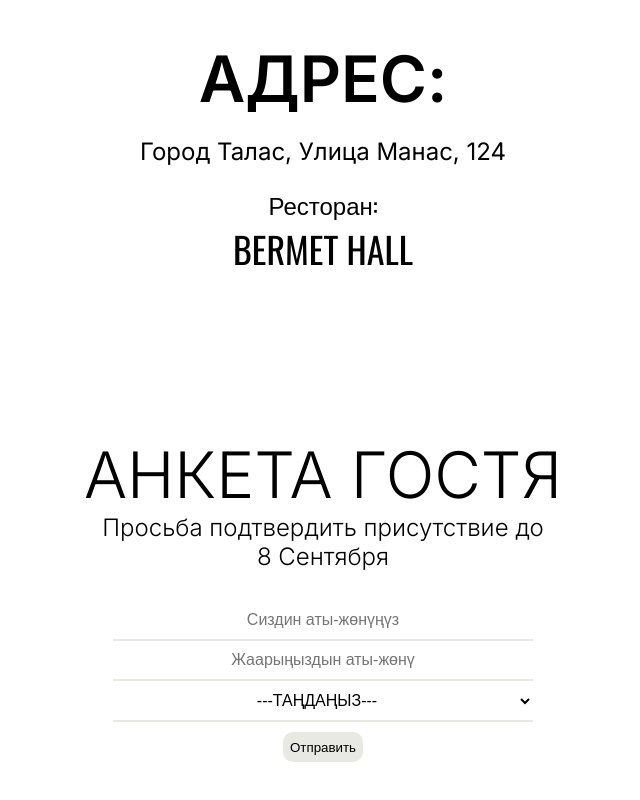
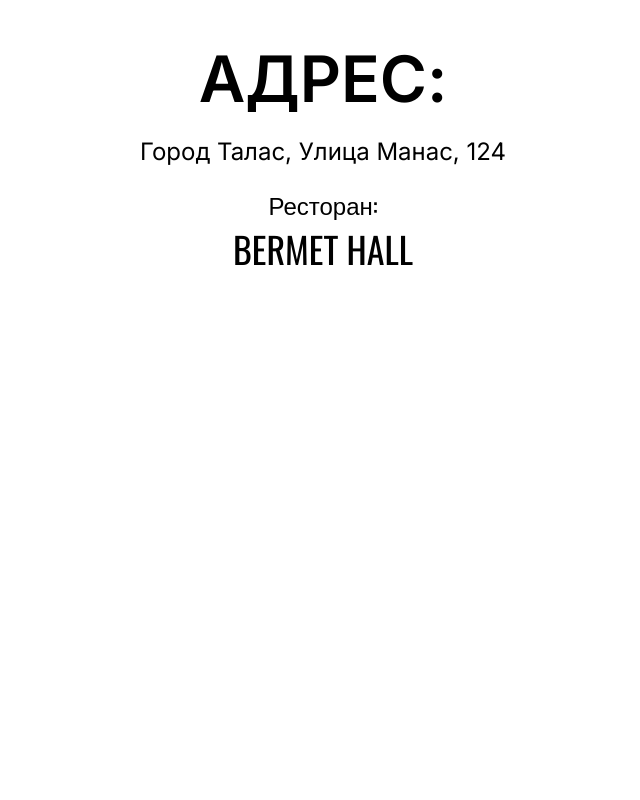
Before and after one commit to KGstievK/Sanjar_Begimai, a Next.js app: page / in a window 1280 px wide. Shown: the part 2994-3794 px from the top of the page, without its empty margins (317-957 px from the left). After the commit the page ends 3295 px from the top, so only its background shows below. Built offline with nearby package versions, Linux system fonts and the light colour scheme; a web font is replaced by a local one.

Commit message:
kush boo

```diff
--- a/src/components/pages/Home.tsx
+++ b/src/components/pages/Home.tsx
@@ -23,7 +23,7 @@
       <Gps/>
       {/* <Map/> */}
       {/* <Dad/> */}
-      <FormGuest/>
+      {/* <FormGuest/> */}
     </div>
 
   )
```
